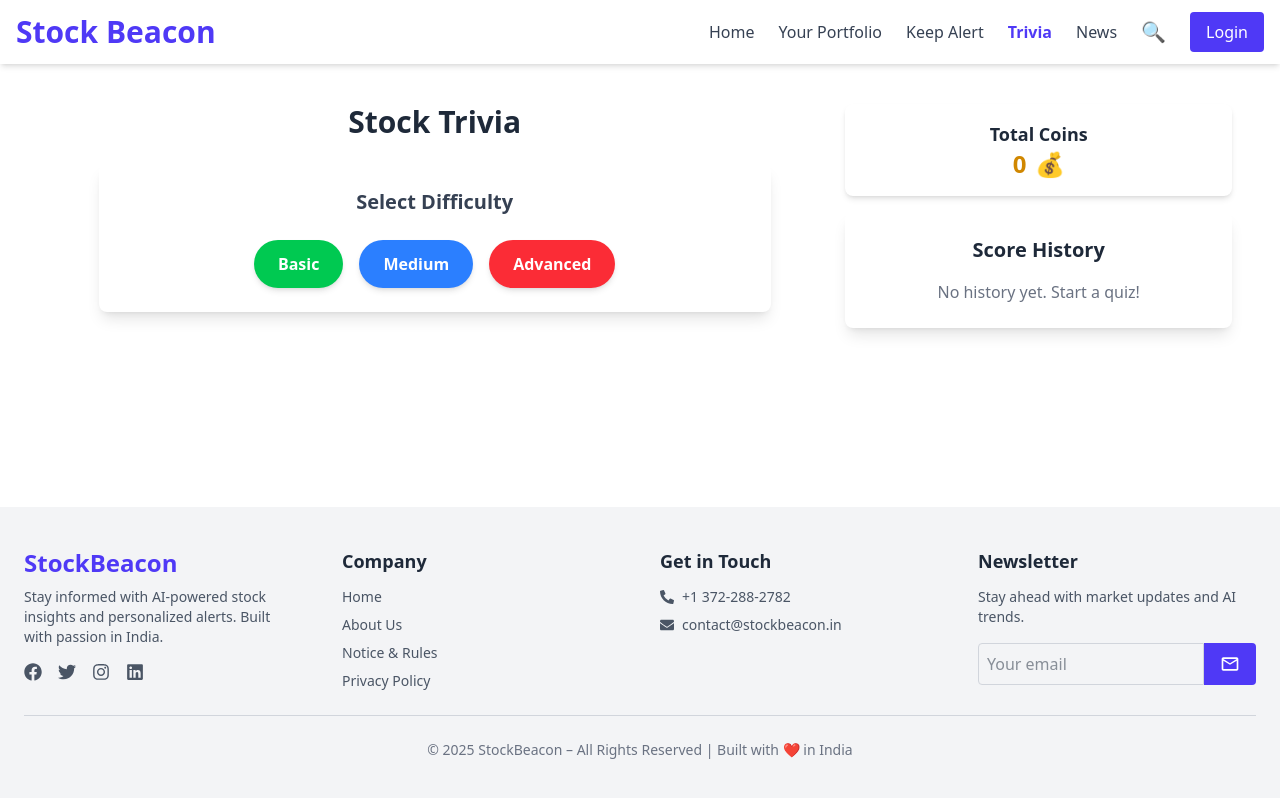
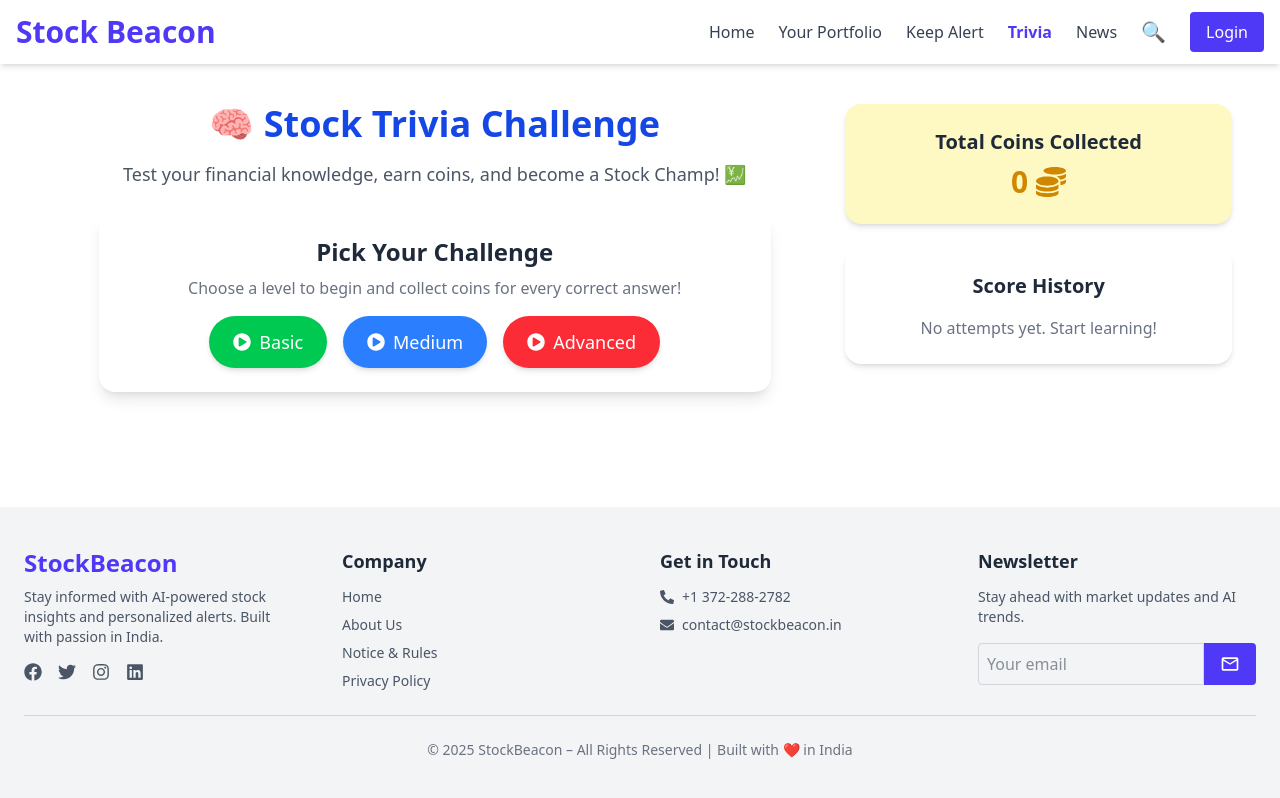
Before and after one commit to Devansh1974/StockBeacon, a React (Vite) app in the folder frontend/: page /trivia in a window 1280 px wide. Built offline with nearby package versions, Linux system fonts and the light colour scheme.

Commit message:
added animated quiz page

```diff
--- a/frontend/src/components/Trivia.jsx
+++ b/frontend/src/components/Trivia.jsx
@@ -1,5 +1,6 @@
 import React, { useState } from 'react';
 import financeQuestions from './TriviaQns';
+import { FaCoins, FaStar, FaPlayCircle } from 'react-icons/fa';
 
 const Trivia = () => {
   const [questions, setQuestions] = useState([]);
@@ -11,99 +12,114 @@ const Trivia = () => {
   const [scoreHistory, setScoreHistory] = useState([]);
   const [showResult, setShowResult] = useState(false);
 
-
-  // Start quiz with random questions from selected difficulty
   const handleStartQuiz = (level) => {
-    const shuffledQuestions = [...financeQuestions[level]].sort(() => Math.random() - 0.5).slice(0, 5); // Random 5 questions
+    const shuffledQuestions = [...financeQuestions[level]].sort(() => Math.random() - 0.5).slice(0, 5);
     setDifficulty(level);
     setQuestions(shuffledQuestions);
     setQuizStarted(true);
+    setScore(0);
+    setCoins(0);
+    setCurrentQuestion(0);
+    setShowResult(false);
   };
 
-  // Handle answer selection
   const handleAnswer = (selectedOption) => {
     if (selectedOption === questions[currentQuestion].answer) {
-      setScore(score + 1);
-      setCoins(coins + 10); // Award 10 coins for correct answer
+      setScore(prev => prev + 1);
+      setCoins(prev => prev + 10);
     }
     if (currentQuestion < questions.length - 1) {
-      setCurrentQuestion(currentQuestion + 1);
+      setCurrentQuestion(prev => prev + 1);
     } else {
-      setScoreHistory([...scoreHistory, { difficulty: difficulty, score: score + (selectedOption === questions[currentQuestion].answer ? 1 : 0), coinsEarned: (score + (selectedOption === questions[currentQuestion].answer ? 1 : 0)) * 10 }]);
+      const finalScore = score + (selectedOption === questions[currentQuestion].answer ? 1 : 0);
+      const finalCoins = finalScore * 10;
+      setScoreHistory([...scoreHistory, { difficulty, score: finalScore, coinsEarned: finalCoins }]);
       setShowResult(true);
     }
   };
 
-  // Reset quiz
   const resetQuiz = () => {
-    setShowResult(false);
+    setQuizStarted(false);
+    setQuestions([]);
     setCurrentQuestion(0);
     setScore(0);
+    setCoins(0);
+    setDifficulty('');
+    setShowResult(false);
   };
 
   return (
     <div className="container mx-auto p-4 flex flex-col md:flex-row gap-6">
-      {/* Left Section - Coins and Trivia */}
+      {/* Left Section */}
       <div className="w-full md:w-2/3">
-        <h2 className="text-3xl font-bold text-gray-800 mb-6 text-center">Stock Trivia</h2>
-        <div className="max-w-2xl mx-auto p-6 bg-white rounded-lg shadow-lg">
+        <h2 className="text-4xl font-bold text-blue-700 text-center mb-4">🧠 Stock Trivia Challenge</h2>
+        <p className="text-center text-gray-600 mb-6 text-lg">
+          Test your financial knowledge, earn coins, and become a Stock Champ! 💹
+        </p>
+
+        <div className="bg-white p-6 rounded-2xl shadow-lg max-w-2xl mx-auto">
           {!quizStarted && !showResult ? (
-            <div className="space-y-6">
-              <h3 className="text-xl font-semibold text-gray-700 text-center">Select Difficulty</h3>
-              <div className="flex justify-center space-x-4">
+            <div className="text-center space-y-4">
+              <h3 className="text-2xl font-semibold text-gray-800 mb-2">Pick Your Challenge</h3>
+              <p className="text-gray-500 mb-4">Choose a level to begin and collect coins for every correct answer!</p>
+              <div className="flex justify-center gap-4 flex-wrap">
                 <button
                   onClick={() => handleStartQuiz('easy')}
-                  className="px-6 py-3 rounded-full text-white font-semibold transition-colors duration-200 bg-green-500 hover:bg-green-600 shadow-md hover:shadow-lg transform hover:-translate-y-1"
+                  className="bg-green-500 hover:bg-green-600 text-white px-6 py-3 rounded-full shadow-md text-lg flex items-center gap-2"
                 >
-                  Basic
+                  <FaPlayCircle /> Basic
                 </button>
                 <button
                   onClick={() => handleStartQuiz('medium')}
-                  className="px-6 py-3 rounded-full text-white font-semibold transition-colors duration-200 bg-blue-500 hover:bg-blue-600 shadow-md hover:shadow-lg transform hover:-translate-y-1"
+                  className="bg-blue-500 hover:bg-blue-600 text-white px-6 py-3 rounded-full shadow-md text-lg flex items-center gap-2"
                 >
-                  Medium
+                  <FaPlayCircle /> Medium
                 </button>
                 <button
                   onClick={() => handleStartQuiz('hard')}
-                  className="px-6 py-3 rounded-full text-white font-semibold transition-colors duration-200 bg-red-500 hover:bg-red-600 shadow-md hover:shadow-lg transform hover:-translate-y-1"
+                  className="bg-red-500 hover:bg-red-600 text-white px-6 py-3 rounded-full shadow-md text-lg flex items-center gap-2"
                 >
-                  Advanced
+                  <FaPlayCircle /> Advanced
                 </button>
               </div>
             </div>
           ) : showResult ? (
             <div className="text-center space-y-4">
-              <h3 className="text-xl font-semibold text-gray-800">Quiz Completed!</h3>
-              <p className="text-lg text-gray-600">Your Score: {score + (questions[currentQuestion].answer === questions[currentQuestion].options.find(opt => opt === questions[currentQuestion].answer) ? 1 : 0)} / {questions.length}</p>
-              <p className="text-lg text-gray-600">Coins Earned: {(score + (questions[currentQuestion].answer === questions[currentQuestion].options.find(opt => opt === questions[currentQuestion].answer) ? 1 : 0)) * 10}</p>
+              <h3 className="text-2xl font-bold text-gray-800">🎉 Great Job!</h3>
+              <p className="text-lg text-gray-600">Your Score: {score} / {questions.length}</p>
+              <p className="text-lg text-yellow-600 font-semibold flex justify-center items-center">
+                <FaCoins className="mr-2" /> Coins Earned: {coins}
+              </p>
               <button
                 onClick={resetQuiz}
-                className="px-6 py-3 rounded-full bg-blue-500 text-white font-semibold hover:bg-blue-600 transition-colors duration-200"
+                className="mt-4 px-6 py-3 bg-purple-600 text-white rounded-full hover:bg-purple-700 transition"
               >
-                Play Again
+                Try Another Quiz
               </button>
             </div>
           ) : (
             <div className="space-y-6">
-              <h3 className="text-xl font-semibold text-gray-800">
-                {currentQuestion + 1}. {questions[currentQuestion].question}
+              <h4 className="text-lg font-medium text-gray-800">
+                Question {currentQuestion + 1} of {questions.length}
+              </h4>
+              <h3 className="text-xl font-semibold text-blue-800">
+                {questions[currentQuestion].question}
               </h3>
-              <div className="space-y-3">
-                {questions[currentQuestion].options.map((option, index) => (
+              <div className="grid gap-3">
+                {questions[currentQuestion].options.map((option, idx) => (
                   <button
-                    key={index}
+                    key={idx}
                     onClick={() => handleAnswer(option)}
-                    className="w-full p-4 text-left border rounded-lg bg-gray-50 hover:bg-gray-100 transition-colors duration-200 text-gray-800 font-medium shadow-sm hover:shadow-md"
+                    className="w-full text-left p-4 border rounded-xl bg-gray-100 hover:bg-blue-100 text-gray-800 shadow-sm hover:shadow-md transition"
                   >
                     {option}
                   </button>
                 ))}
               </div>
-              <div className="text-center">
-                <p className="text-lg font-medium text-gray-700">Score: {score} / {questions.length}</p>
-                <p className="text-lg font-medium text-yellow-600 flex items-center justify-center">
-                  <span className="mr-2">Coins: {coins}</span>
-                  <span role="img" aria-label="coin">💰</span>
+              <div className="flex justify-between mt-4 text-gray-700 font-medium">
+                <p>Score: {score}</p>
+                <p className="flex items-center">
+                  Coins: {coins} <FaCoins className="ml-2 text-yellow-500" />
                 </p>
               </div>
             </div>
@@ -111,28 +127,27 @@ const Trivia = () => {
         </div>
       </div>
 
-      {/* Right Section  */}
-      <div className="w-full md:w-1/3">
-      {/* New Total Coins Div */}
-  <div className="p-4 bg-white rounded-lg shadow-md mb-4 text-center">
-    <p className="text-lg font-semibold text-gray-800">Total Coins</p>
-    <p className="text-2xl font-bold text-yellow-600 flex items-center justify-center">
-      <span>{scoreHistory.reduce((total, entry) => total + entry.coinsEarned, 0)}</span>
-      <span role="img" aria-label="coin" className="ml-2">💰</span>
-    </p>
-  </div>
-  {/*  Score History - coins */}
-        <div className="p-6 bg-white rounded-lg shadow-lg h-fit sticky top-6">
-          <h3 className="text-xl font-semibold text-gray-800 mb-4 text-center">Score History</h3>
+      {/* Right Sidebar */}
+      <div className="w-full md:w-1/3 flex flex-col gap-6">
+        <div className="p-6 bg-yellow-100 rounded-2xl shadow-md text-center">
+          <h4 className="text-xl font-semibold text-gray-800 mb-2">Total Coins Collected</h4>
+          <p className="text-3xl font-bold text-yellow-600 flex justify-center items-center">
+            {scoreHistory.reduce((total, entry) => total + entry.coinsEarned, 0)}
+            <FaCoins className="ml-2" />
+          </p>
+        </div>
+
+        <div className="p-6 bg-white rounded-2xl shadow-md">
+          <h4 className="text-xl font-semibold text-gray-800 text-center mb-4">Score History</h4>
           {scoreHistory.length === 0 ? (
-            <p className="text-gray-500 text-center">No history yet. Start a quiz!</p>
+            <p className="text-gray-500 text-center">No attempts yet. Start learning!</p>
           ) : (
             <ul className="space-y-3">
-              {scoreHistory.map((entry, index) => (
-                <li key={index} className="p-3 bg-gray-50 rounded-lg shadow-sm">
-                  <p className="text-gray-700">Difficulty: {entry.difficulty.charAt(0).toUpperCase() + entry.difficulty.slice(1)}</p>
-                  <p className="text-gray-700">Score: {entry.score} / 5</p>
-                  <p className="text-yellow-600">Coins Earned: {entry.coinsEarned} 💰</p>
+              {scoreHistory.map((entry, i) => (
+                <li key={i} className="p-4 bg-gray-50 rounded-lg shadow-sm">
+                  <p>Difficulty: <strong>{entry.difficulty}</strong></p>
+                  <p>Score: {entry.score} / 5</p>
+                  <p className="text-yellow-600">Coins: {entry.coinsEarned} <FaCoins className="inline ml-1" /></p>
                 </li>
               ))}
             </ul>
```
